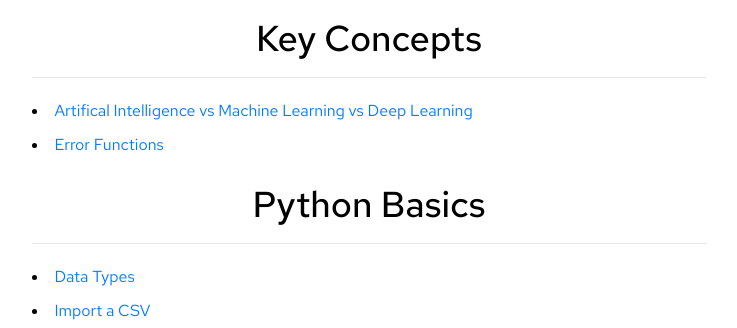
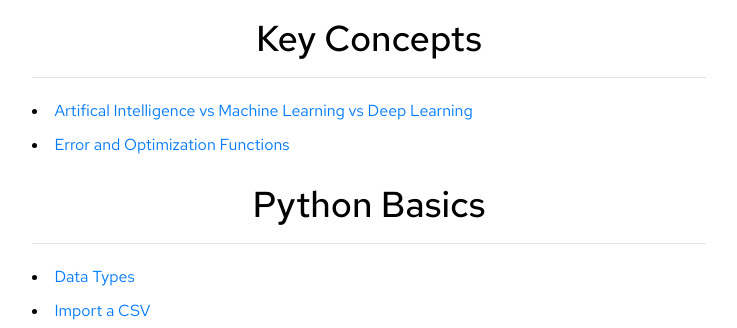
Before and after one commit to tmwileman/thomaswileman, a Flask app: page /notes in a window 1280 px wide. Shown: the part 64-392 px from the top of the page, without its empty margins (271-1008 px from the left). Run offline with Flask 2, Linux system fonts and the light colour scheme; some libraries are stand-ins or nearby versions.

Commit message:
Fixed note title

```diff
--- a/templates/home.html
+++ b/templates/home.html
@@ -20,7 +20,7 @@
     <h2>Recently Added Notes</h2>
     <hr>
     <ul>
-        <li><a href="/error_functions">Error Functions</li>
+        <li><a href="/error_functions">Error and Optimization Functions</li>
         <li><a href="/perceptrons_and_logic_gates">Perceptrons as Logic Gates</li>
         <li><a href="/perceptron_primer">Perceptron Primer</li>
         <li><a href="/data_types">Data Types</li>
--- a/templates/notes.html
+++ b/templates/notes.html
@@ -9,7 +9,7 @@
     </ul>
 
     <ul>
-        <li><a href="/error_functions">Error Functions</li>
+        <li><a href="/error_functions">Error and Optimization Functions</li>
     </ul>
 </div>
 <div class="note-container">
```
